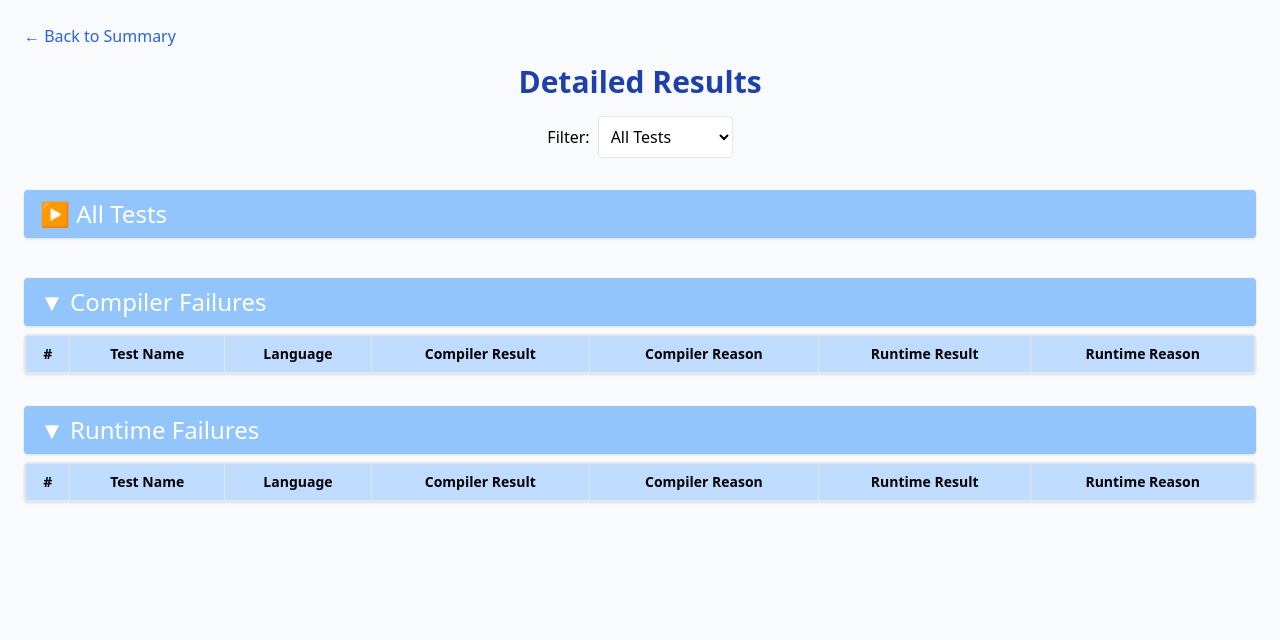
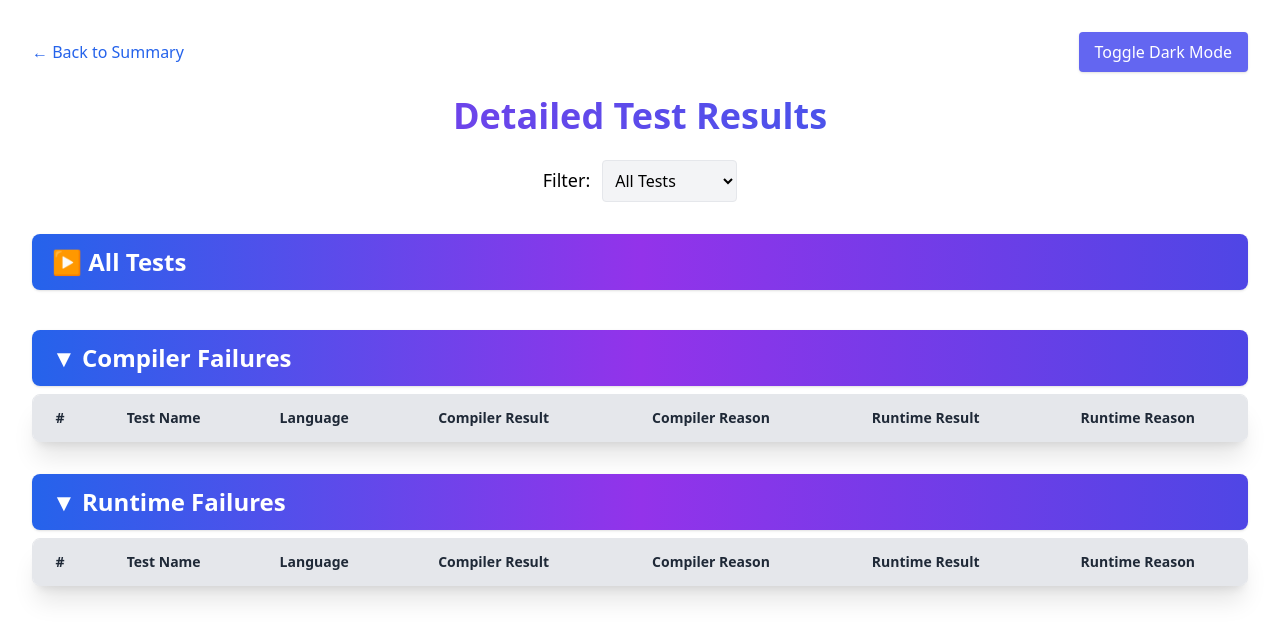
Before and after one commit to UD-CRPL/Directive-Based-VV-Generator, a React (Create React App) app in the folder vv-site/: page /details in a window 1280 px wide. Shown: the top 640 px of the page. Built offline with nearby package versions, Linux system fonts and the light colour scheme.

Commit message:
dark mode added

```diff
--- a/vv-site/src/DetailsPage.tsx
+++ b/vv-site/src/DetailsPage.tsx
@@ -20,6 +20,14 @@ const DetailsPage: React.FC = () => {
     compiler: true,
     runtime: true
   });
+  const [darkMode, setDarkMode] = useState(false);
+
+  function extractReason(output?: string, error?: string): string {
+    const errLine = error?.split('\n').find(line => line.trim()) ?? '';
+    const outLine = output?.split('\n').find(line => line.trim()) ?? '';
+    if (errLine && outLine) return `${errLine} | ${outLine}`;
+    return errLine || outLine || 'Unknown error';
+  }
 
   useEffect(() => {
     const state = location.state as { rawJson: string };
@@ -42,23 +50,26 @@ const DetailsPage: React.FC = () => {
       else if (ext === 'f90') language = 'F90';
 
       const compilerResult = run?.compilation?.result ?? -1;
-      let compilerReason = compilerResult !== 0 ? run?.compilation?.stderr?.split('\n')[0] || 'Unknown compile error' : '';
+      const compilerReason = compilerResult !== 0
+        ? extractReason(run?.compilation?.output, run?.compilation?.stderr)
+        : '';
 
-      let runtimeResult: number | string = 'Unknown';
-      let runtimeReason = 'Unknown (compiler failed)';
+      let runtimeResult: number | string = 0;
+      let runtimeReason = 'Pass';
 
-      if (compilerResult === 0) {
-        if (run.execution && 'result' in run.execution) {
-          const result = run.execution.result;
+      if (compilerResult === 0 && run.execution) {
+        const result = run.execution.result;
+        const stderr = run.execution.stderr;
+        const hasErrorOutput = stderr && stderr.trim().length > 0;
+
+        if (typeof result === 'number') {
           runtimeResult = result;
-          if (typeof result === 'number' && result > 0) {
-            runtimeReason = run.execution.stderr?.split('\n')[0] || 'Unknown runtime error';
-          } else if (typeof result === 'number' && result === 0) {
-            runtimeReason = 'Pass';
-          }
-        } else {
-          runtimeResult = 0;
-          runtimeReason = 'Pass';
+          runtimeReason = result !== 0
+            ? extractReason(run.execution.output, stderr)
+            : (hasErrorOutput ? extractReason(run.execution.output, stderr) : 'Pass');
+        } else if (hasErrorOutput) {
+          runtimeResult = 'Runtime Failure';
+          runtimeReason = extractReason(run.execution.output, stderr);
         }
       }
 
@@ -82,48 +93,59 @@ const DetailsPage: React.FC = () => {
     return true;
   });
 
+  const compilerFails = failures.filter(f => f.compilerResult !== 0);
+  const runtimeFails = failures.filter(f => {
+    const result = f.runtimeResult;
+    return (
+      (typeof result === 'number' && result !== 0) ||
+      (typeof result === 'string' && !['pass', 'unknown'].includes(result.toLowerCase()))
+    );
+  });
+
   const renderTable = (data: FailureDetail[], title: string, key: string) => (
     <div className="mt-8">
       <button
         onClick={() => setExpandedSections(prev => ({ ...prev, [key]: !prev[key] }))}
-        className="text-left w-full text-2xl font-semi-bold mb-2 focus:outline-none text-white bg-blue-300 px-4 py-2 rounded shadow hover:bg-gray-200"
+        className="text-left w-full text-2xl font-bold mb-2 focus:outline-none bg-gradient-to-r from-blue-600 via-purple-600 to-indigo-600 text-white px-5 py-3 rounded-lg shadow hover:opacity-90 transition duration-300"
       >
         {expandedSections[key] ? '▼' : '▶'} {title}
       </button>
       {expandedSections[key] && (
-        <div className="overflow-x-auto border rounded shadow bg-gray-100">
+        <div className={`overflow-x-auto border rounded-lg shadow-xl ${darkMode ? 'bg-gray-900 text-white' : 'bg-white text-gray-900'}`}>
           <table className="table-auto w-full text-sm">
-            <thead className="bg-blue-200">
+            <thead className={darkMode ? "bg-gradient-to-r from-indigo-700 via-purple-700 to-blue-700 text-white" : "bg-gray-200 text-gray-800"}>
               <tr>
-                <th className="p-2 border">#</th>
-                <th className="p-2 border">Test Name</th>
-                <th className="p-2 border">Language</th>
-                <th className="p-2 border">Compiler Result</th>
-                <th className="p-2 border">Compiler Reason</th>
-                <th className="p-2 border">Runtime Result</th>
-                <th className="p-2 border">Runtime Reason</th>
+                <th className="p-3 border">#</th>
+                <th className="p-3 border">Test Name</th>
+                <th className="p-3 border">Language</th>
+                <th className="p-3 border">Compiler Result</th>
+                <th className="p-3 border">Compiler Reason</th>
+                <th className="p-3 border">Runtime Result</th>
+                <th className="p-3 border">Runtime Reason</th>
               </tr>
             </thead>
             <tbody>
               {data.map((f, i) => {
                 const isUnknown = f.runtimeResult === 'Unknown';
-                const isFail = typeof f.runtimeResult === 'number' && f.runtimeResult > 0;
+                const isFail =
+                  (typeof f.runtimeResult === 'number' && f.runtimeResult > 0) ||
+                  (typeof f.runtimeResult === 'string' && !['pass', 'unknown'].includes(f.runtimeResult.toLowerCase()));
                 const isPass = typeof f.runtimeResult === 'number' && f.runtimeResult === 0;
                 const isCompilerPass = f.compilerResult === 0;
                 return (
-                  <tr key={i} className="even:bg-gray-200">
-                    <td className="p-2 border text-center">{i + 1}</td>
-                    <td className="p-2 border">{f.name}</td>
-                    <td className="p-2 border text-center">{f.language}</td>
-                    <td className={`p-2 border text-center font-semibold ${isCompilerPass ? 'text-green-600' : 'text-red-600'}`}>{f.compilerResult}</td>
-                    <td className={`p-2 border ${isCompilerPass ? '' : 'text-red-600'}`}>{isCompilerPass ? '' : f.compilerReason}</td>
-                    <td className={`p-2 border text-center font-semibold ${
-                      isUnknown ? 'text-blue-600' : isFail ? 'text-yellow-600' : isPass ? 'text-green-600' : ''
+                  <tr key={i} className={darkMode ? "even:bg-gray-800" : "even:bg-gray-100"}>
+                    <td className="p-3 border text-center font-mono">{i + 1}</td>
+                    <td className="p-3 border font-semibold text-cyan-600 dark:text-cyan-400">{f.name}</td>
+                    <td className="p-3 border text-center">{f.language}</td>
+                    <td className={`p-3 border text-center font-semibold ${isCompilerPass ? 'text-green-600 dark:text-green-400' : 'text-red-600 dark:text-red-400'}`}>{f.compilerResult}</td>
+                    <td className={`p-3 border ${isCompilerPass ? 'text-gray-700 dark:text-gray-300' : 'text-red-500 dark:text-red-300'}`}>{f.compilerReason}</td>
+                    <td className={`p-3 border text-center font-semi-bold ${
+                      isUnknown ? 'text-blue-500 dark:text-blue-400' : isFail ? 'text-yellow-600 dark:text-yellow-400' : isPass ? 'text-green-600 dark:text-green-400' : 'text-black dark:text-white'
                     }`}>
                       {f.runtimeResult}
                     </td>
-                    <td className={`p-2 border ${
-                      isUnknown ? 'text-blue-600' : isPass ? 'text-green-600' : 'text-red-600'
+                    <td className={`p-3 border ${
+                      isUnknown ? 'text-blue-500 dark:text-blue-400' : isPass ? 'text-green-600 dark:text-green-400' : 'text-red-600 dark:text-red-400'
                     }`}>
                       {f.runtimeReason}
                     </td>
@@ -137,22 +159,26 @@ const DetailsPage: React.FC = () => {
     </div>
   );
 
-  const compilerFails = failures.filter(f => f.compilerResult !== 0);
-  const runtimeFails = failures.filter(f => typeof f.runtimeResult === 'number' && f.runtimeResult !== 0);
+  return (
+    <div className={`${darkMode ? 'bg-gradient-to-br from-gray-900 via-gray-800 to-black text-white' : 'bg-white text-black'} min-h-screen p-8`}>
+      <div className="flex justify-between items-center mb-6">
+        <button onClick={() => navigate(-1)} className="text-blue-600 dark:text-blue-400 hover:underline">
+          ← Back to Summary
+        </button>
+        <button onClick={() => setDarkMode(prev => !prev)} className="px-4 py-2 bg-indigo-500 text-white rounded shadow hover:bg-indigo-600">
+          Toggle {darkMode ? 'Light' : 'Dark'} Mode
+        </button>
+      </div>
 
-  return (
-    <div className="min-h-screen bg-gray-50 p-6">
-      <button onClick={() => navigate(-1)} className="mb-4 text-blue-600 hover:underline">
-        ← Back to Summary
-      </button>
+      <h1 className="text-4xl font-extrabold text-center mb-6 bg-clip-text text-transparent bg-gradient-to-r from-purple-600 to-blue-600 dark:from-purple-400 dark:to-blue-400">
+        Detailed Test Results
+      </h1>
 
-      <h1 className="text-3xl font-bold text-center text-blue-800 mb-4">Detailed Results</h1>
-
-      <div className="text-center mb-4">
-        <label htmlFor="filter" className="mr-2 font-medium">Filter:</label>
+      <div className="text-center mb-6">
+        <label htmlFor="filter" className="mr-3 font-semi-bold text-lg">Filter:</label>
         <select
           id="filter"
-          className="border p-2 rounded bg-white"
+          className="border p-2 rounded bg-gray-100 dark:bg-gray-900 dark:text-white hover:border-blue-400"
           value={filter}
           onChange={(e) => setFilter(e.target.value as any)}
         >
```
